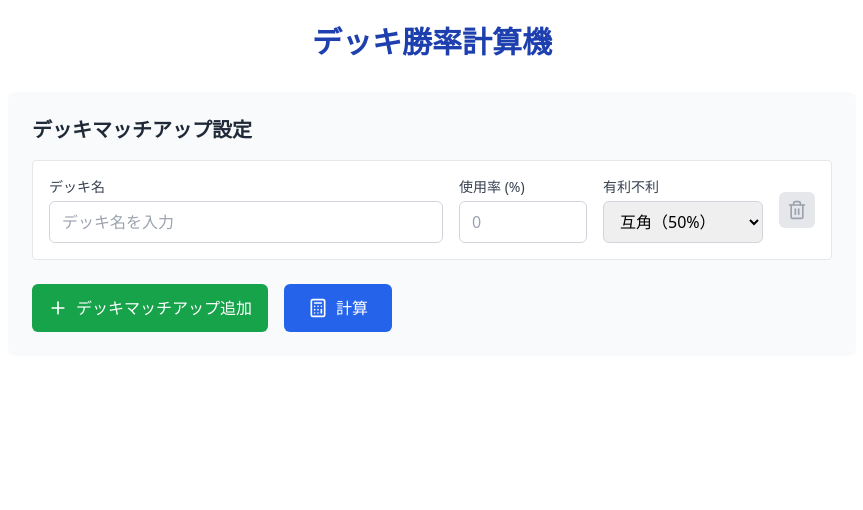
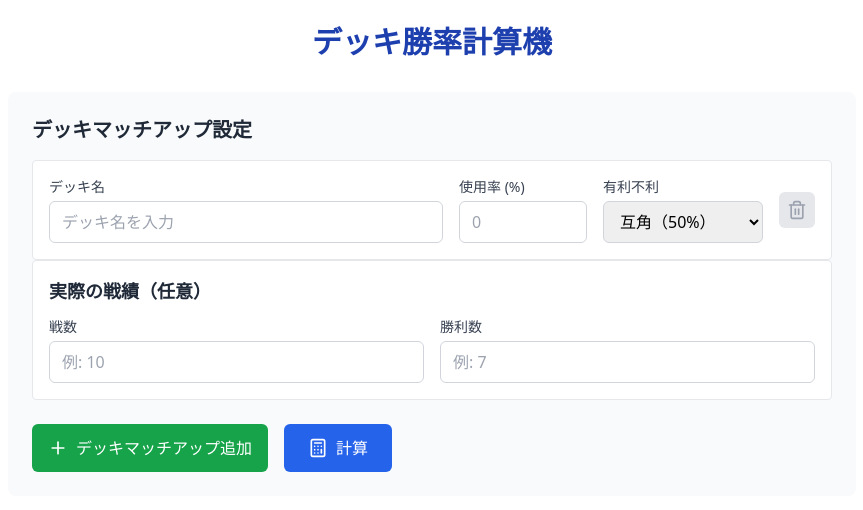
Before and after one commit to marusho-1266/ExpectedWinRate, a React (Vite) app: page / in a window 1280 px wide. Shown: the top 510 px of the page, without its empty margins (208-1071 px from the left). Built offline with nearby package versions, Linux system fonts and the light colour scheme.

Commit message:
Add actual battle results input and comparison with expected winrate

```diff
--- a/src/DeckWinrateCalculator.jsx
+++ b/src/DeckWinrateCalculator.jsx
@@ -11,6 +11,8 @@ const DeckWinrateCalculator = () => {
 
   const [results, setResults] = useState(null);
   const [showResults, setShowResults] = useState(false);
+  const [actualBattles, setActualBattles] = useState('');
+  const [actualWins, setActualWins] = useState('');
 
   const advantageOptions = [
     { value: '80', label: '大有利（80%）' },
@@ -85,11 +87,24 @@ const DeckWinrateCalculator = () => {
       });
     }
 
+    // 実際の勝率計算
+    let actualWinrate = null;
+    if (actualBattles && actualWins) {
+      const battles = parseFloat(actualBattles);
+      const wins = parseFloat(actualWins);
+      if (battles > 0 && wins >= 0 && wins <= battles) {
+        actualWinrate = (wins / battles * 100).toFixed(2);
+      }
+    }
+
     setResults({
       expectedWinrate: (expectedWinrate * 100).toFixed(2),
       matchups: allMatchups,
       battleResults,
-      unknownRate
+      unknownRate,
+      actualWinrate,
+      actualBattles: actualBattles || null,
+      actualWins: actualWins || null
     });
     setShowResults(true);
   };
@@ -169,6 +184,39 @@ const DeckWinrateCalculator = () => {
           ))}
         </div>
 
+        {/* 実際の戦績入力 */}
+        <div className="bg-white p-3 sm:p-4 rounded border mb-4">
+          <h3 className="text-base sm:text-lg font-semibold mb-3 text-gray-800">実際の戦績（任意）</h3>
+          <div className="flex flex-col sm:flex-row gap-3 sm:gap-4">
+            <div className="flex-1">
+              <label className="block text-sm font-medium text-gray-700 mb-1">
+                戦数
+              </label>
+              <input
+                type="number"
+                value={actualBattles}
+                onChange={(e) => setActualBattles(e.target.value)}
+                className="w-full px-3 py-3 sm:py-2 border border-gray-300 rounded-md focus:outline-none focus:ring-2 focus:ring-blue-500 text-base"
+                placeholder="例: 10"
+                min="1"
+              />
+            </div>
+            <div className="flex-1">
+              <label className="block text-sm font-medium text-gray-700 mb-1">
+                勝利数
+              </label>
+              <input
+                type="number"
+                value={actualWins}
+                onChange={(e) => setActualWins(e.target.value)}
+                className="w-full px-3 py-3 sm:py-2 border border-gray-300 rounded-md focus:outline-none focus:ring-2 focus:ring-blue-500 text-base"
+                placeholder="例: 7"
+                min="0"
+              />
+            </div>
+          </div>
+        </div>
+
         <div className="flex flex-col sm:flex-row gap-3 sm:gap-4 mt-6">
           <button
             onClick={addMatchup}
@@ -194,10 +242,42 @@ const DeckWinrateCalculator = () => {
 
           <div className="grid grid-cols-1 lg:grid-cols-2 gap-4 sm:gap-6">
             <div className="bg-white p-3 sm:p-4 rounded-lg">
-              <h3 className="text-base sm:text-lg font-semibold mb-3 text-gray-800">期待勝率</h3>
-              <div className="text-2xl sm:text-3xl font-bold text-blue-600 mb-4">
-                {results.expectedWinrate}%
+              <h3 className="text-base sm:text-lg font-semibold mb-3 text-gray-800">勝率比較</h3>
+
+              <div className="mb-4">
+                <div className="text-sm text-gray-600 mb-1">期待勝率</div>
+                <div className="text-2xl sm:text-3xl font-bold text-blue-600">
+                  {results.expectedWinrate}%
+                </div>
               </div>
+
+              {results.actualWinrate && (
+                <div className="mb-4">
+                  <div className="text-sm text-gray-600 mb-1">実際の勝率</div>
+                  <div className="text-2xl sm:text-3xl font-bold text-green-600">
+                    {results.actualWinrate}%
+                  </div>
+                  <div className="text-xs text-gray-500 mt-1">
+                    {results.actualWins}勝 / {results.actualBattles}戦
+                  </div>
+                </div>
+              )}
+
+              {results.actualWinrate && (
+                <div className="mb-4 p-2 bg-gray-50 rounded">
+                  <div className="text-sm text-gray-600 mb-1">差</div>
+                  <div className={`text-lg font-bold ${
+                    parseFloat(results.actualWinrate) > parseFloat(results.expectedWinrate)
+                      ? 'text-green-600'
+                      : parseFloat(results.actualWinrate) < parseFloat(results.expectedWinrate)
+                      ? 'text-red-600'
+                      : 'text-gray-600'
+                  }`}>
+                    {parseFloat(results.actualWinrate) > parseFloat(results.expectedWinrate) ? '+' : ''}
+                    {(parseFloat(results.actualWinrate) - parseFloat(results.expectedWinrate)).toFixed(2)}%
+                  </div>
+                </div>
+              )}
 
               <h4 className="font-semibold mb-2 text-gray-700 text-sm sm:text-base">マッチアップ</h4>
               <div className="space-y-1 text-xs sm:text-sm">
```
